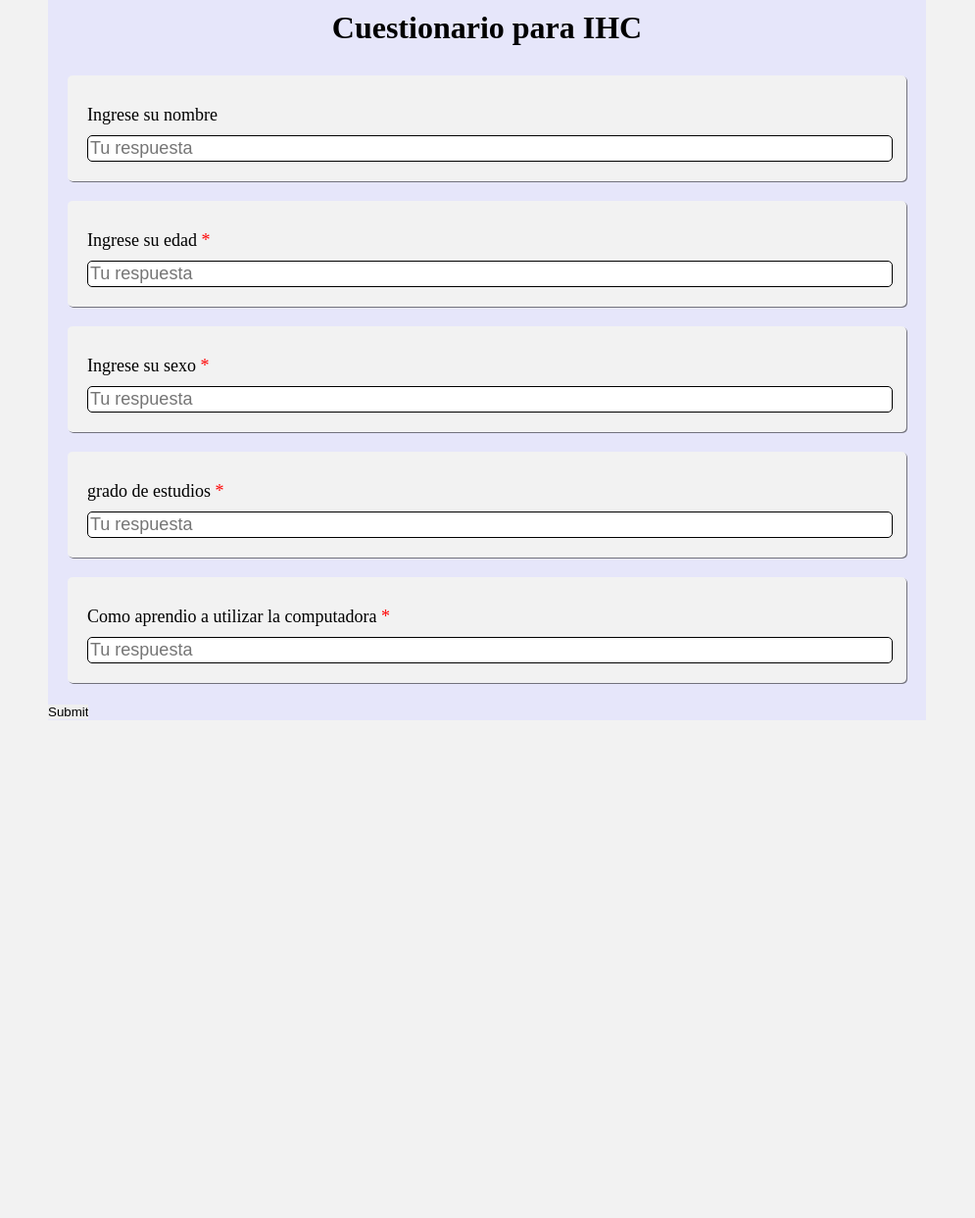
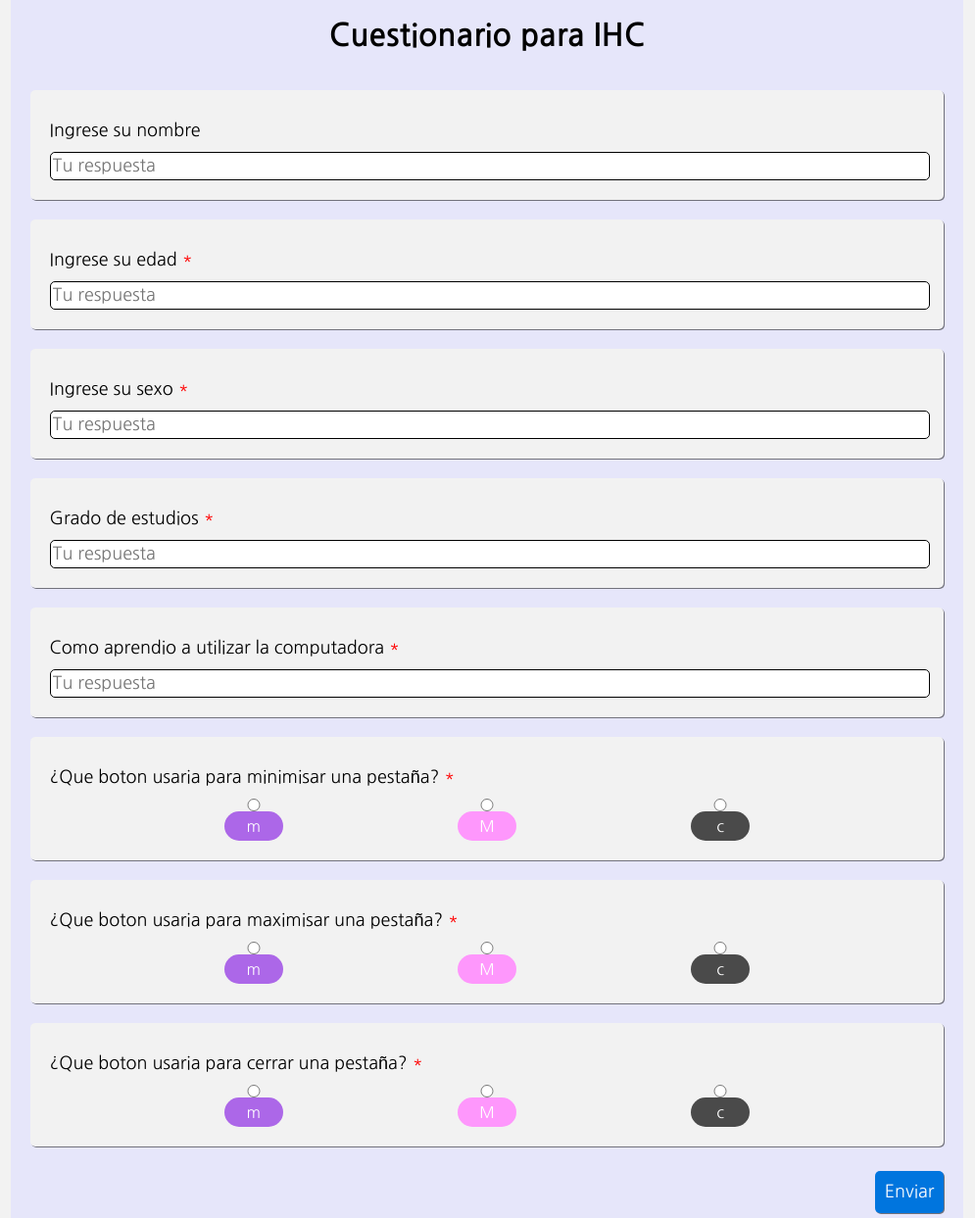
Before and after one commit to PiedraFernando/cuestionarioIHC, a PHP site: page / in a window 1280 px wide. Shown: the whole page at 98% size, without its empty margins (143-1138 px from the left). Before the commit the page ends 731 px from the top, so only its background shows below. Run offline with PHP 8.4, Linux system fonts and the light colour scheme.

Commit message:
Radio button agregados

```diff
--- a/css/styles.css
+++ b/css/styles.css
@@ -2,17 +2,19 @@
     margin: 0;
     padding: 0;
     border: 0;
+   font-family: 'Nanum Gothic', sans-serif;
 }
 body{
     background-color: #F2F2F2;
 }
 .container{
-    margin: 0 15%;
+    margin: 0 12%;
     height: 100%;
     background-color: lavender;
 }
 .bienvenida{
     padding: 10px;
+    display: inline;
     text-align: center;
 }
 .preguntaContainer{
@@ -37,3 +39,30 @@ body{
 .requerido{
     color: red;
 }
+.buttonContainer{
+    text-align: right;
+}
+.boton{
+    background-color: #0075DE;
+    margin: 5px 20px;
+    padding: 10px;
+    border-radius: 5px;
+    box-shadow: 1px 1px rgba(0, 0, 0, .5);
+    font-size: 18px;
+    color: white;
+}
+.radioContainer{
+    display: flex;
+    justify-content: space-evenly;
+}
+.radioContainer div{
+    display: flexbox;
+}
+.boton1{
+    width: 50px;
+    height: 20px;
+    border-radius: 30px;
+    text-align: center;
+    padding: 5px;
+    color: white;
+}
--- a/index.php
+++ b/index.php
@@ -6,6 +6,7 @@
     <title>Cuestionario IHC</title>
     <link rel="shortcut icon" href="img/title_icon.png">
     <link rel="stylesheet" href="css/styles.css">
+    <link href="https://fonts.googleapis.com/css2?family=Nanum+Gothic:wght@400;700;800&display=swap" rel="stylesheet">
 </head>
 <body>
     <div class="container">
@@ -34,7 +35,7 @@
         </div>
         <div class="preguntaContainer">
             <div class="pregunta">
-                <span>grado de estudios</span>
+                <span>Grado de estudios</span>
                 <span class="requerido">*</span>
             </div>
             <input type="text" placeholder="Tu respuesta">
@@ -46,7 +47,109 @@
             </div>
             <input type="text" placeholder="Tu respuesta">
         </div>
-        <input type="submit">
+
+        <div class="preguntaContainer">
+            <div class="pregunta">
+                <span>¿Que boton usaria para minimisar una pestaña?</span>
+                <span class="requerido">*</span>
+            </div>
+            <div class="radioContainer">
+                <div>
+                    <input type="radio" name="grup1" value="minimizar" id="Minim">
+                    <label for="Minim">
+                        <div for="Minim" style="background:#AC67E8" class="boton1" for='minimizar'>
+                            m
+                        </div>
+                    </label>
+                </div>
+                <div >
+                    <input type="radio" name="grup1" value="maximisar"  id="max">
+                    <label for="max">
+                        <div style="background:#FE97FC" class="boton1" for='minimizar'>
+                            M
+                        </div>
+                    </label>
+                </div>
+                <div >
+                    <input type="radio" name="grup1" value="cerrar" id="cerrar">
+                    <label for="cerrar">
+                        <div style="background:#4A4A4A" class="boton1" for='minimizar'>
+                            c
+                        </div>
+                    </label>
+                </div>
+            </div>
+        </div>
+
+        <div class="preguntaContainer">
+            <div class="pregunta">
+                <span>¿Que boton usaria para maximisar una pestaña?</span>
+                <span class="requerido">*</span>
+            </div>
+            <div class="radioContainer">
+                <div>
+                    <input type="radio" name="grup2" value="minimizar" id="Minim2">
+                    <label for="Minim2">
+                        <div for="Minim" style="background:#AC67E8" class="boton1" for='minimizar'>
+                            m
+                        </div>
+                    </label>
+                </div>
+                <div >
+                    <input type="radio" name="grup2" value="maximisar"  id="max2">
+                    <label for="max2">
+                        <div style="background:#FE97FC" class="boton1" for='minimizar'>
+                            M
+                        </div>
+                    </label>
+                </div>
+                <div >
+                    <input type="radio" name="grup2" value="cerrar" id="cerrar2">
+                    <label for="cerrar2">
+                        <div style="background:#4A4A4A" class="boton1" for='minimizar'>
+                            c
+                        </div>
+                    </label>
+                </div>
+            </div>
+        </div>
+
+        <div class="preguntaContainer">
+            <div class="pregunta">
+                <span>¿Que boton usaria para cerrar una pestaña?</span>
+                <span class="requerido">*</span>
+            </div>
+            <div class="radioContainer">
+                <div>
+                    <input type="radio" name="grup3" value="minimizar" id="Minim3">
+                    <label for="Minim3">
+                        <div for="Minim" style="background:#AC67E8" class="boton1" for='minimizar'>
+                            m
+                        </div>
+                    </label>
+                </div>
+                <div >
+                    <input type="radio" name="grup3" value="maximisar"  id="max3">
+                    <label for="max3">
+                        <div style="background:#FE97FC" class="boton1" for='minimizar'>
+                            M
+                        </div>
+                    </label>
+                </div>
+                <div >
+                    <input type="radio" name="grup3" value="cerrar" id="cerrar3">
+                    <label for="cerrar3">
+                        <div style="background:#4A4A4A" class="boton1" for='minimizar'>
+                            c
+                        </div>
+                    </label>
+                </div>
+            </div>
+        </div>
+
+        <div class="buttonContainer">
+            <input type="submit" value="Enviar" class="boton">
+        </div>
     </div>
 </body>
 </html>
```
